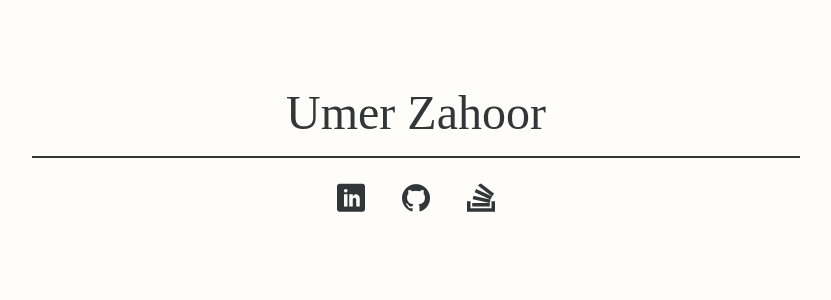
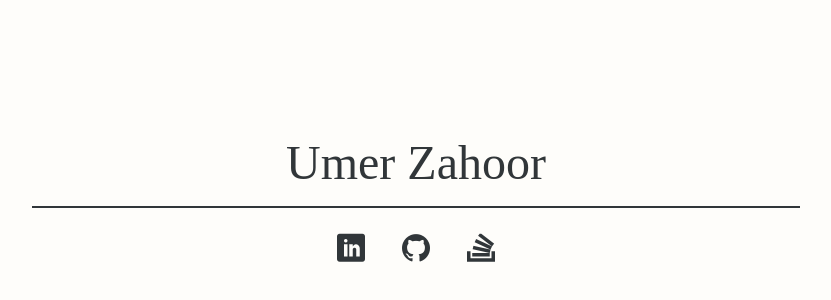
Before and after one commit to uzahoor/umer.io, a plain HTML site: page index.html in a window 1280 px wide. Shown: the part 194-494 px from the top of the page, without its empty margins (224-1055 px from the left). Drawn offline with Linux system fonts and the light colour scheme; files whose address does not match are found by name.

Commit message:
task: remove offset

```diff
--- a/css/main.css
+++ b/css/main.css
@@ -1,5 +1,5 @@
 html, body {
-  height: calc(100% - 50px);
+  height: 100%;
   background-color: #FEFDFA;
 }
 
```
